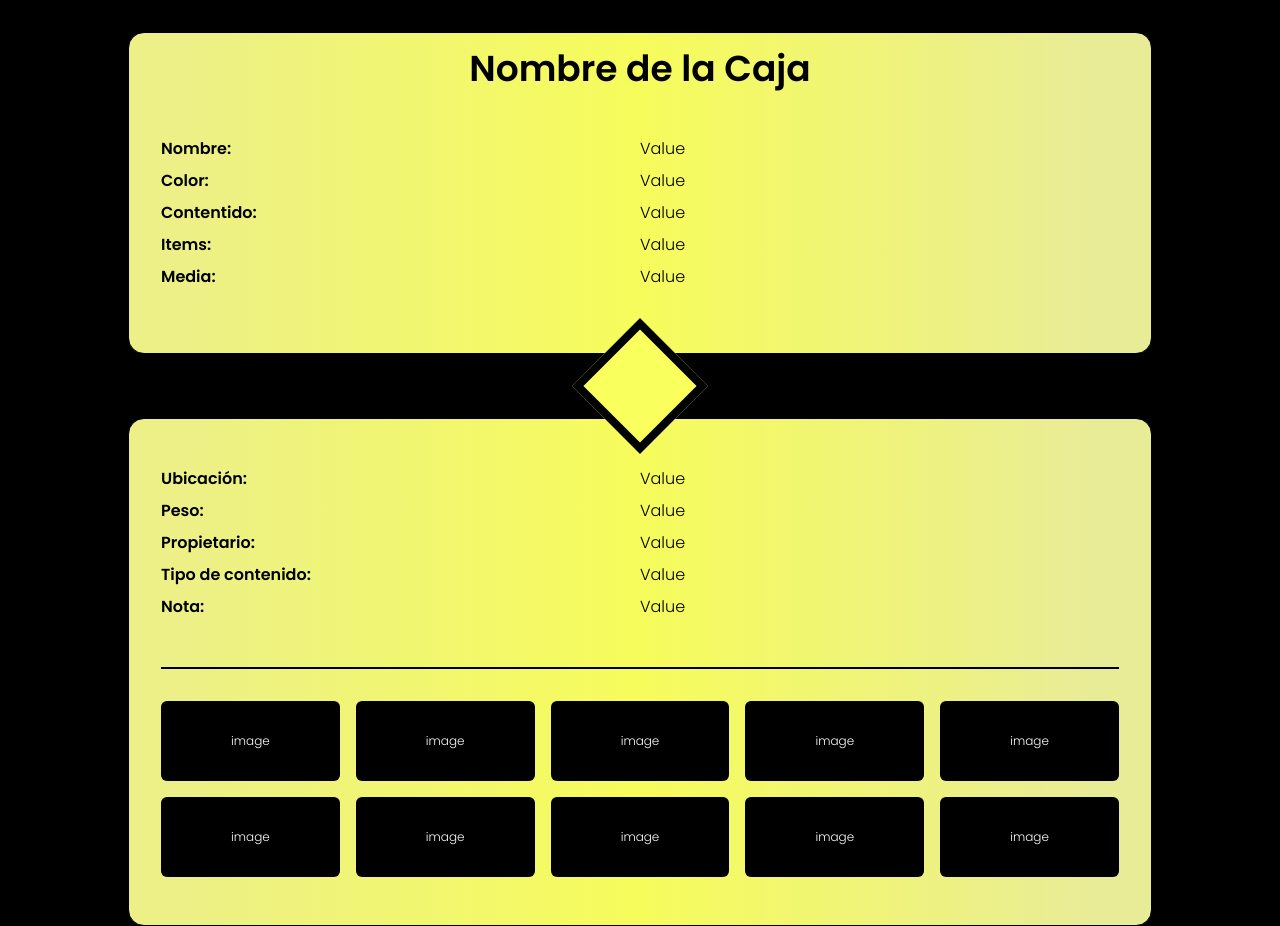
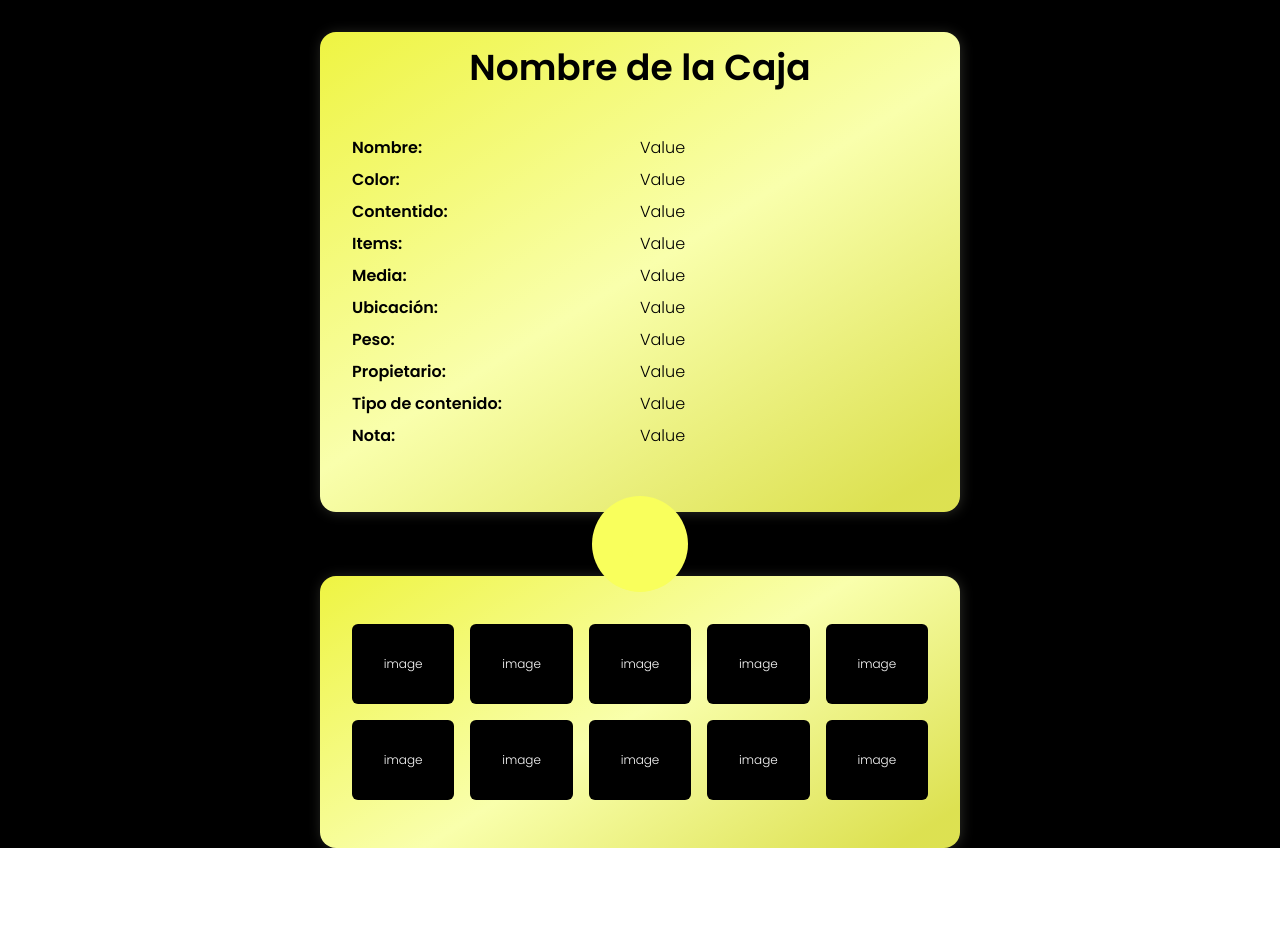
Before and after one commit to GreismarA/Moving-Box, a React (Vite) app: page /box in a window 1280 px wide. After the commit the page ends 848 px from the top, so only its background shows below. Built offline with nearby package versions, Linux system fonts and the light colour scheme.

Commit message:
Mejora del Box Details

```diff
--- a/src/components/BoxDetails.jsx
+++ b/src/components/BoxDetails.jsx
@@ -2,8 +2,8 @@ import "../resources/boxDetails.css"
 
 function BoxDetails() {
     return (
-        <section className="flex flex-col items-center lg:h-screen">
-            <div className="containerBoxDetails px-4 mt-8 pt-4 pb-8 lg:px-8">
+        <section className="flex flex-col items-center section-box">
+            <div className="containerBoxDetails px-4 mt-8 pt-4 pb-8 w-10/12 lg:px-8 xl:w-2/4">
                 <h1 className="text-center text-2xl md:text-4xl font-semibold">Nombre de la Caja</h1>
                 <ol className="md:py-8 flex flex-col gap-2">
                     <li className="flex flex-col md:flex-row"><p className="font-semibold">Nombre:</p><p>Value</p></li>
@@ -11,20 +11,17 @@ function BoxDetails() {
                     <li className="flex flex-col md:flex-row"><p className="font-semibold">Contentido:</p><p>Value</p></li>
                     <li className="flex flex-col md:flex-row"><p className="font-semibold">Items:</p><p>Value</p></li>
                     <li className="flex flex-col md:flex-row"><p className="font-semibold">Media:</p><p>Value</p></li>
-                </ol>
-            </div>
-            <div className="flex justify-center">
-                <button type='text' className="rounded-btn h-24 w-24 text-5xl">.</button>
-            </div>
-            <div className="containerBoxDetails px-4 py-8 lg:pt-4 lg:px-8">
-                <ol className="md:py-8 flex flex-col gap-2">
                     <li className="flex flex-col md:flex-row"><p className="font-semibold">Ubicación:</p><p>Value</p></li>
                     <li className="flex flex-col md:flex-row"><p className="font-semibold">Peso:</p><p>Value</p></li>
                     <li className="flex flex-col md:flex-row"><p className="font-semibold">Propietario:</p><p>Value</p></li>
                     <li className="flex flex-col md:flex-row"><p className="font-semibold">Tipo de contenido:</p><p>Value</p></li>
                     <li className="flex flex-col md:flex-row"><p className="font-semibold">Nota:</p><p>Value</p></li>
                 </ol>
-                <hr />
+            </div>
+            <div className="flex justify-center">
+                <button type='text' className="rounded-btn h-24 w-24 text-5xl">.</button>
+            </div>
+            <div className="containerBoxDetails px-4 py-8 w-10/12 lg:pt-8 xl:w-2/4 lg:px-8">
                 <div className="grid grid-cols-3 md:grid-cols-5 gap-4 py-4 text-center text-white text-xs">
                     <div className="rounded-md p-4 md:p-4 md:py-8 bg-black">image</div>
                     <div className="rounded-md p-4 md:p-4 md:py-8 bg-black">image</div>
--- a/src/components/pages/home/Home.css
+++ b/src/components/pages/home/Home.css
@@ -4,10 +4,6 @@
   box-sizing: border-box;
   font-family: 'Poppins', sans-serif;
   font-weight: 300;
-}
-
-body{
-  background-color: #000;
 }
 
 .title{
--- a/src/components/pages/home/Home.jsx
+++ b/src/components/pages/home/Home.jsx
@@ -10,7 +10,7 @@ import About from './about/About';
 function Home() {
 
   return (
-    <>
+    <div className='bg-black'>
     <Nav></Nav>
       <section id='inicio' className='py-36'>
         <div className='flex flex-col justify-center items-center md:flex-row'>
@@ -26,7 +26,7 @@ function Home() {
       <Steps></Steps>
       <CallToAction></CallToAction>
       <Footer></Footer>
-    </>
+    </div>
   )
 }
 
--- a/src/resources/boxDetails.css
+++ b/src/resources/boxDetails.css
@@ -1,11 +1,16 @@
+.section-box{
+    background: #000;
+
+}
+
 .containerBoxDetails {
     display: flex;
     flex-direction: column;
-    border: 1px solid black;
     border-radius: 1rem;
-    background: rgb(236,240,135);
-    background: linear-gradient(90deg, rgba(236,240,135,1) 5%, #f9ff5cfc 50%, rgba(233,236,150,1) 94%);
-    width: 80%;
+    background: linear-gradient(148deg, rgba(249, 255, 69, 0.955) 0%, rgb(249, 255, 172) 50%, rgba(250, 255, 92, 0.884) 94%);
+    box-shadow: 1px 1px 14px -1px rgba(64,65,57,0.75);
+    -webkit-box-shadow: 1px 1px 14px -1px rgba(64,65,57,0.75);
+    -moz-box-shadow: 1px 1px 14px -1px rgba(64,65,57,0.75);
     gap: 1rem;
 }
 
@@ -21,7 +26,7 @@ hr {
 
 .rounded-btn{
     background-color: #f9ff5c;
-    border: solid 0.5rem #000;
+    border-radius: 999px;
     z-index: 3;
     margin: -1rem 0;
     color: #f9ff5c;
```
